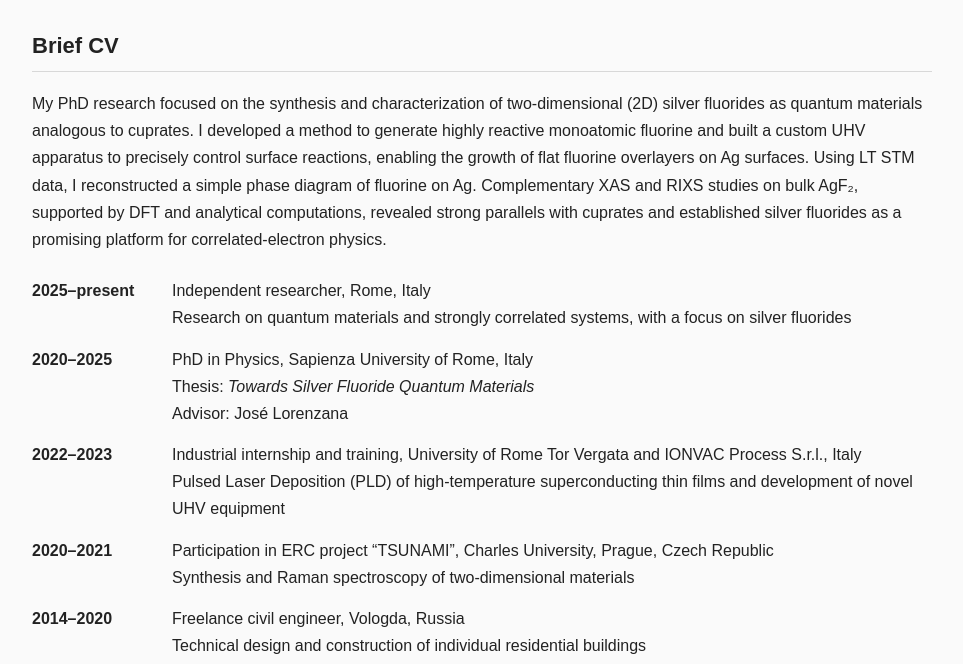
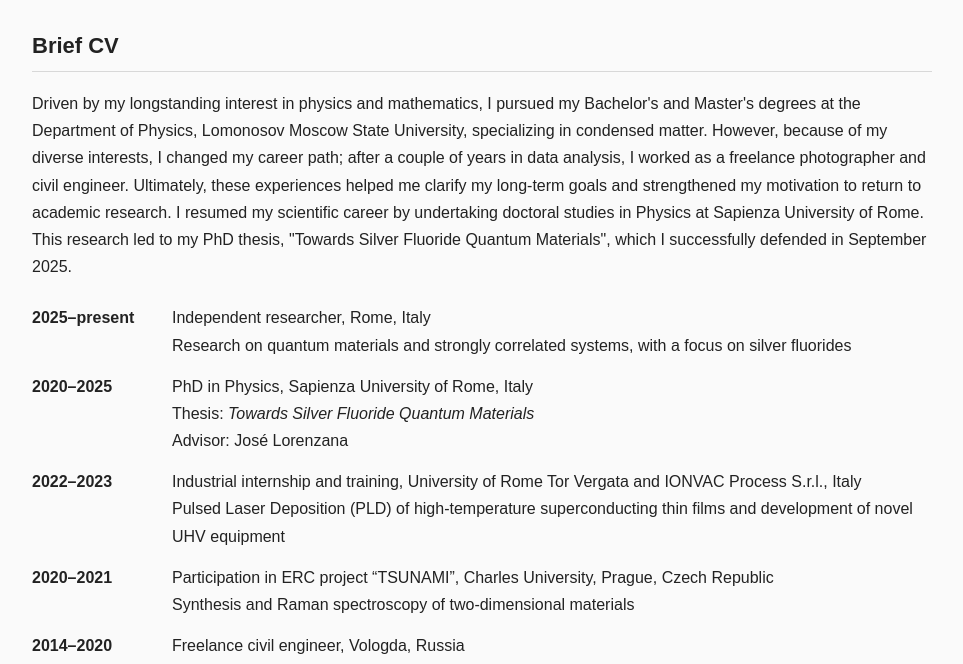
Before and after one commit to ilyadegtev/ilyadegtev.github.io, a plain HTML site: page cv.html in a window 1280 px wide. Shown: the part 127-791 px from the top of the page, without its empty margins (158-1121 px from the left). Drawn offline with Linux system fonts and the light colour scheme.

Commit message:
Update cv.html

```diff
--- a/cv.html
+++ b/cv.html
@@ -28,15 +28,14 @@
 
 
 <p>
-    My PhD research focused on the synthesis and characterization of
- two-dimensional (2D) silver fluorides as quantum materials analogous
- to cuprates. I developed a method to generate highly reactive
- monoatomic fluorine and built a custom UHV apparatus to precisely
- control surface reactions, enabling the growth of flat fluorine
- overlayers on Ag surfaces. Using LT STM data, I reconstructed a simple phase diagram of fluorine on Ag. Complementary XAS and
-    RIXS studies on bulk AgF₂, supported by DFT and analytical
- computations, revealed strong parallels with cuprates and established
- silver fluorides as a promising platform for correlated-electron physics.
+Driven by my longstanding interest in physics and mathematics,
+I pursued my Bachelor's and Master's degrees at the Department of Physics,
+Lomonosov Moscow State University, specializing in condensed matter.
+However, because of my diverse interests, I changed my career path; after a couple of years in data analysis,
+I worked as a freelance photographer and civil engineer. Ultimately, these experiences helped me clarify
+my long-term goals and strengthened my motivation to return to academic research.
+I resumed my scientific career by undertaking doctoral studies in Physics at Sapienza University of Rome.
+This research led to my PhD thesis, "Towards Silver Fluoride Quantum Materials", which I successfully defended in September 2025.
 </p>
 
 
```
